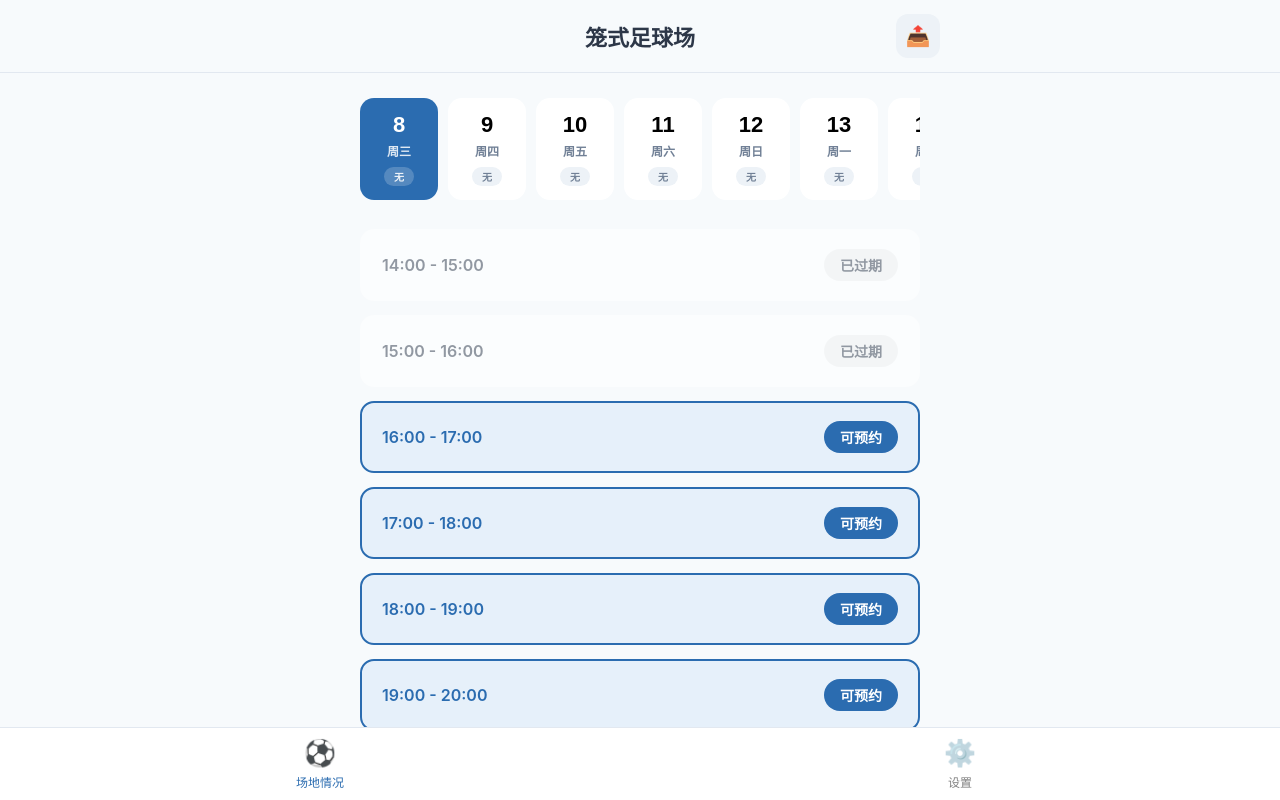
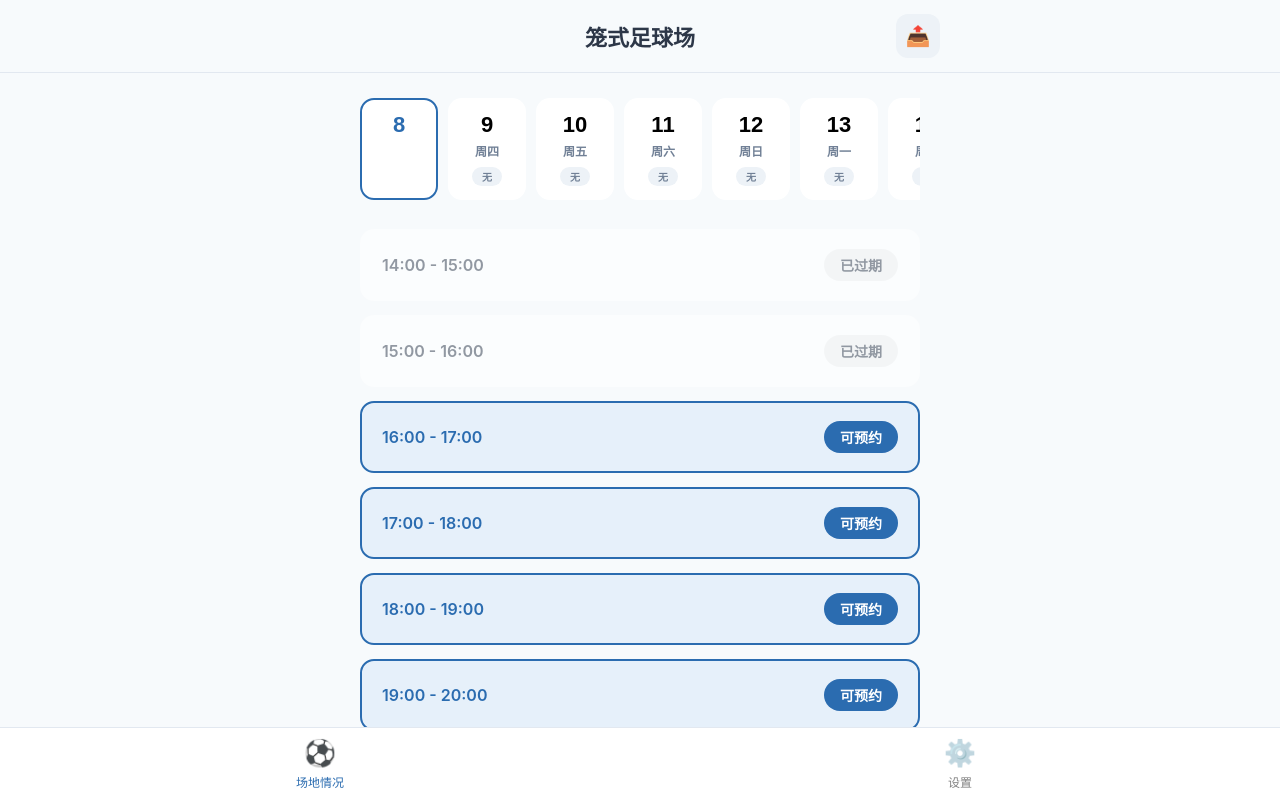
Before and after one commit to pnnooy/football_booking_web, a Vue app: page / in a window 1280 px wide. Built offline with nearby package versions, Linux system fonts and the light colour scheme; no server answers; the database is empty; a web font is replaced by a local one.

Commit message:
日期选中效果（边框高亮）

```diff
--- a/src/App.vue
+++ b/src/App.vue
@@ -1556,9 +1556,27 @@ button:active {
 }
 
 .date-btn.active {
-  background: var(--accent);
-  border-color: transparent;
-  color: #fff;
+  background: var(--bg-secondary);
+  border-color: var(--accent);
+  color: var(--accent);
+}
+
+.date-btn.active .date-day {
+  color: var(--accent);
+}
+
+.date-btn.active .date-week {
+  color: var(--accent);
+}
+
+.date-btn.active .date-status {
+  background: var(--accent-light);
+  color: var(--accent);
+}
+
+.date-btn.active .date-status.has-booking {
+  background: var(--success-light);
+  color: var(--success);
 }
 
 .date-day {
```
